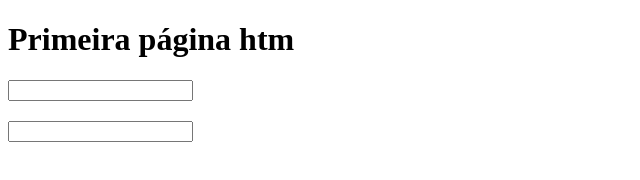
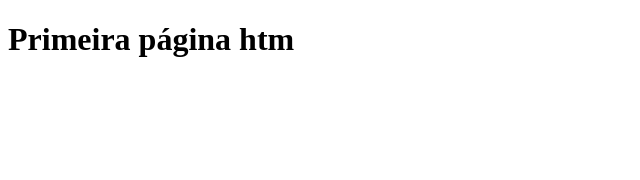
Before and after one commit to cleyton27/bascGit, a plain HTML site: page index.html in a window 1280 px wide. Shown: the whole page, without its empty margins (0-640 px from the left). Drawn offline with Linux system fonts and the light colour scheme.

Commit message:
adicinando

```diff
--- a/index.html
+++ b/index.html
@@ -6,23 +6,6 @@
 <body>
 	<h1>Primeira página htm </h1>
 
-<h2></h2>
-
-<div>
-	<form>
-		<input type="" name="">
-	</form>
-
-</div>
-
-<h2></h2>
-
-<div>
-	<form>
-		<input type="" name="">
-	</form>
-
-</div>
 
 
 </body>
```
